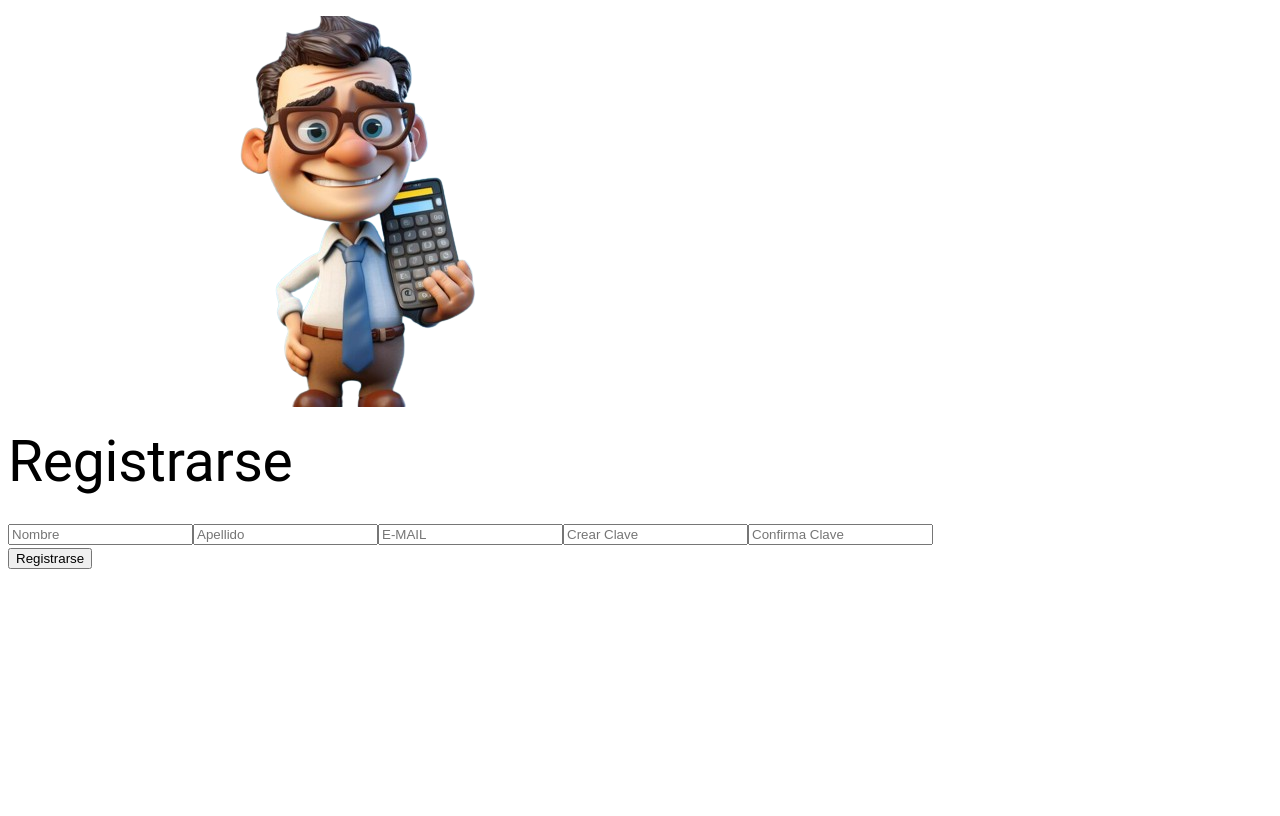
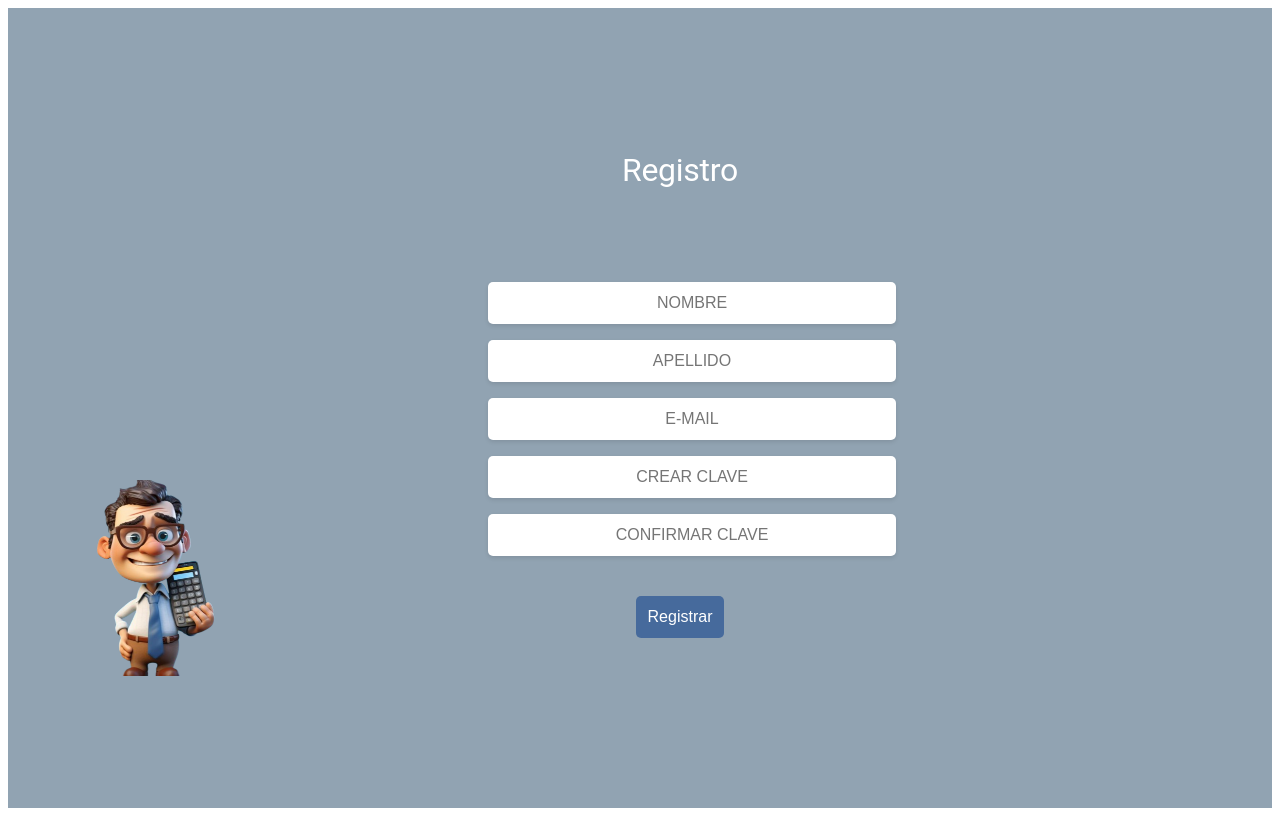
Before and after one commit to NiEl0503/Ninanzas, an Angular app in the folder ninanzasApp/: page /register in a window 1280 px wide. Built offline with nearby package versions, Linux system fonts and the light colour scheme.

Commit message:
style: trabajando en el estilo de la pagina de registro

```diff
--- a/ninanzasApp/src/app/components/register/register.component.css
+++ b/ninanzasApp/src/app/components/register/register.component.css
@@ -0,0 +1,155 @@
+body {
+    margin: 0;
+    font-family: 'Comfortaa', sans-serif;
+}
+
+.register-container {
+    display: flex;
+    align-items: center;
+    justify-content: center;
+    height: 100vh;
+    padding: 1em;
+    box-sizing: border-box;
+    background-color: #91A3B2;
+}
+
+.left {
+    display: flex;
+    align-items: center;
+    justify-content: center;
+    flex-direction: column;
+}
+
+.logo-container {
+    margin-bottom: 1em;
+}
+
+.logo {
+    width: 80px;
+    position: sticky;
+    top: 80vh;
+}
+
+.right {
+    display: flex;
+    flex-direction: column;
+    align-items: center;
+}
+
+.title {
+    color: white;
+    font-size: 2em;
+    margin-bottom: 1em;
+}
+
+.register-form {
+    padding: 2em;
+    border-radius: 10px;
+    text-align: center;
+    width: 100%;
+    max-width: 400px;
+}
+
+.inputs-container {
+    display: flex;
+    flex-direction: column;
+}
+
+.inputs-info {
+    display: block;
+    text-align: center;
+    width: 100%;
+    padding: 0.75em;
+    margin: 0.5em 0;
+    border: none;
+    border-radius: 5px;
+    box-shadow: 0 2px 4px rgba(0, 0, 0, 0.1);
+    font-size: 1em;
+}
+
+.submit {
+    background-color: #466A9C;
+    color: white;
+    padding: 0.75em;
+    border: none;
+    border-radius: 5px;
+    font-size: 1em;
+    cursor: pointer;
+    transition: background-color 0.3s ease;
+    margin-top: 2em;
+}
+
+.submit:hover {
+    background-color: #365580;
+}
+
+.error-message {
+    color: #fff;
+    margin-top: 1em;
+}
+
+@media (max-width: 480px) {
+    .register-container {
+        flex-direction: column;
+    }
+
+    .logo {
+        width: 150px;
+        position: relative;
+        top: 0;
+    }
+
+    .inputs-info {
+        width: 100%;
+        height: 2em;
+    }
+
+    .register-form {
+        padding: 1.5em;
+        order: 1;
+    }
+
+    .left {
+        order: 2;
+        margin-top: 1em;
+    }
+}
+
+@media (min-width: 481px) and (max-width: 768px) {
+    .register-container {
+        flex-direction: column;
+    }
+
+    .logo {
+        width: 170px;
+        position: relative;
+        top: 0;
+    }
+
+    .register-form {
+        padding: 1.5em;
+        order: 1;
+    }
+
+    .left {
+        order: 2;
+        margin-top: 1em;
+    }
+}
+
+@media (min-width: 769px) {
+    .register-form {
+        margin: 0;
+        padding-bottom: 2.5rem;
+        padding-top: 2.5rem;
+        border-radius: 22px;
+        width: 24em;
+    }
+
+    .logo {
+        width: 20em;
+        position: fixed;
+        top: 30em;
+        left: 0;
+    }
+}
--- a/ninanzasApp/src/app/components/register/register.component.html
+++ b/ninanzasApp/src/app/components/register/register.component.html
@@ -5,17 +5,17 @@
       </figure>
     </div>
     <div class="right">
-      <h1 class="title">Registrarse</h1>
+      <h1 class="title">Registro</h1>
       <form class="register-form" (ngSubmit)="register()">
         <div class="inputs-container">
-          <input type="text" class="inputs-info" placeholder="Nombre" [(ngModel)]="firstName" name="firstName" required>
-          <input type="text" class="inputs-info" placeholder="Apellido" [(ngModel)]="lastName" name="lastName" required>
+          <input type="text" class="inputs-info" placeholder="NOMBRE" [(ngModel)]="firstName" name="firstName" required>
+          <input type="text" class="inputs-info" placeholder="APELLIDO" [(ngModel)]="lastName" name="lastName" required>
           <input type="email" class="inputs-info" placeholder="E-MAIL" [(ngModel)]="email" name="email" required>
-          <input type="password" class="inputs-info" placeholder="Crear Clave" [(ngModel)]="password" name="password" required>
-          <input type="password" class="inputs-info" placeholder="Confirma Clave" [(ngModel)]="confirmPassword" name="confirmPassword" required>
+          <input type="password" class="inputs-info" placeholder="CREAR CLAVE" [(ngModel)]="password" name="password" required>
+          <input type="password" class="inputs-info" placeholder="CONFIRMAR CLAVE" [(ngModel)]="confirmPassword" name="confirmPassword" required>
         </div>
         <nav>
-          <button type="submit" class="submit">Registrarse</button>
+          <button type="submit" class="submit">Registrar</button>
         </nav>
         <div *ngIf="errorMessage" class="error-message">{{ errorMessage }}</div>
       </form>
```
